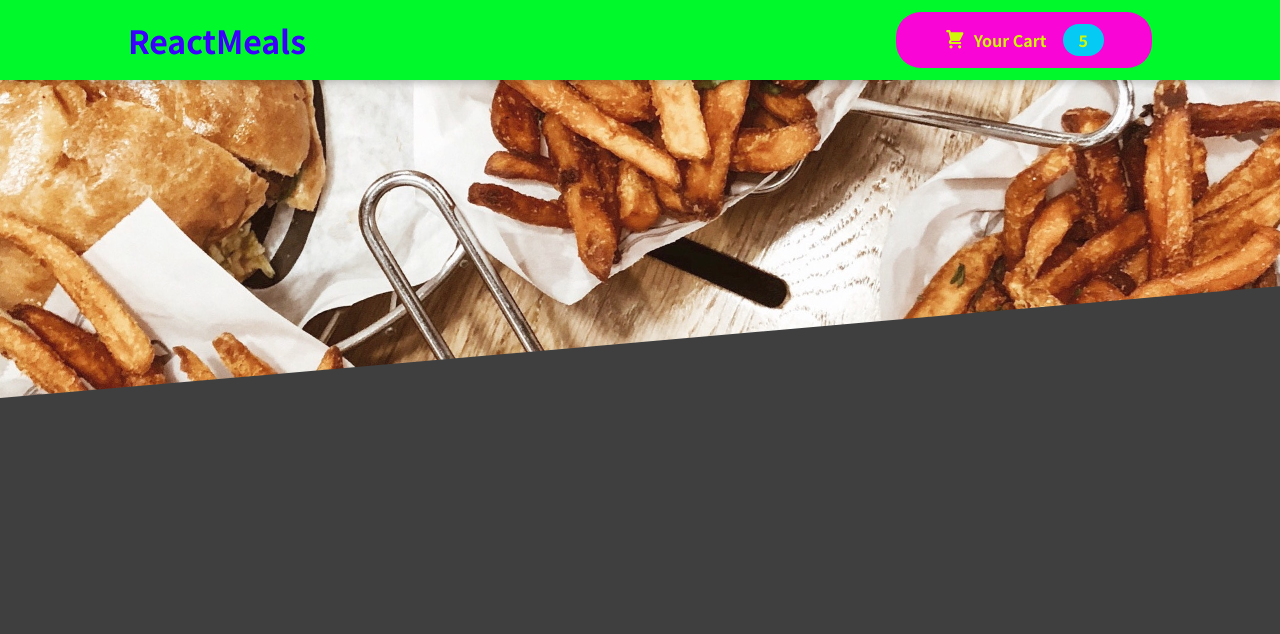
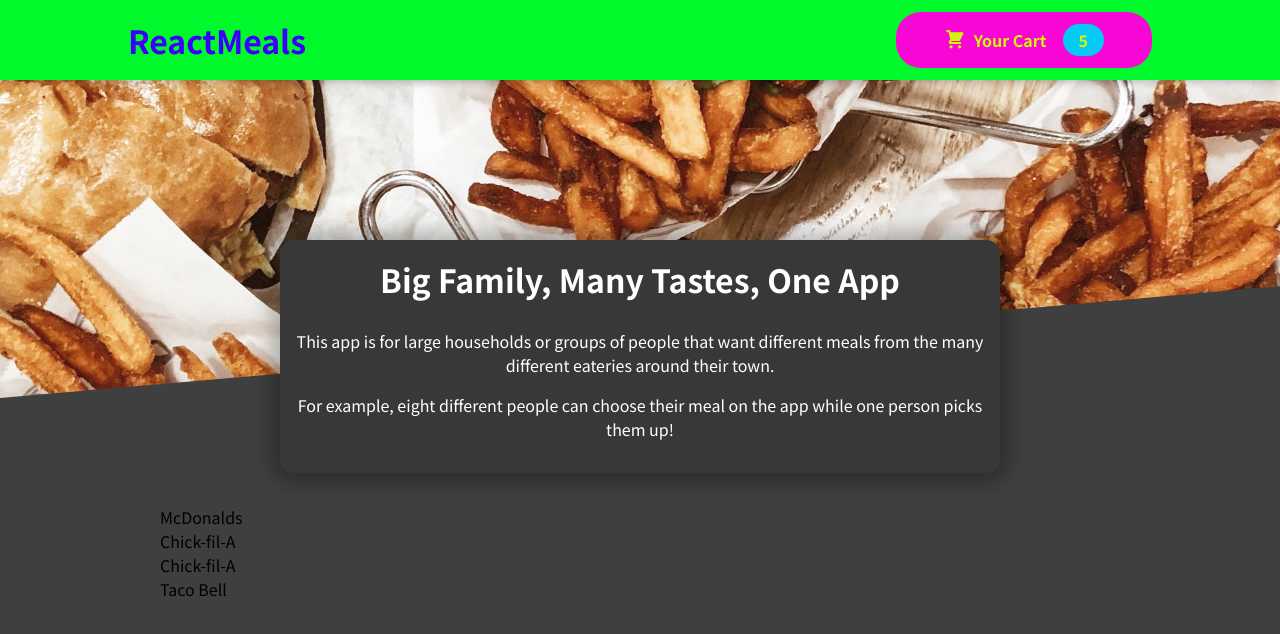
Before and after one commit to maldoalex/react-food-app, a React (Create React App) app: page / in a window 1280 px wide. Shown: the top 634 px of the page. Built offline with nearby package versions, Linux system fonts and the light colour scheme.

Commit message:
Created Meals component

```diff
--- a/src/App.js
+++ b/src/App.js
@@ -1,10 +1,14 @@
 import React, {Fragment} from 'react';
 import Header from "./components/Layout/Header";
+import Meals from './components/Meals/Meals';
 
 function App() {
   return (
     <Fragment>
       <Header />
+      <main>
+        <Meals />
+      </main>
     </Fragment>
   );
 }
--- /dev/null
+++ b/src/components/Meals/AvailableMeals.js
@@ -0,0 +1,49 @@
+import classes from './AvailableMeals.module.css';
+
+const DUMMY_MEALS = [
+  {
+    id: "m1",
+    name: "McDonalds",
+    order: "Big Mac Meal",
+    drink: "Dr. Pepper",
+    other: "Large Size, no onion",
+    price: 8,
+  },
+  {
+    id: "m2",
+    name: "Chick-fil-A",
+    order: "Spicy Sandwich Meal",
+    drink: "Lemonade",
+    other: "Large Size, chick-fil-a sauce",
+    price: 10,
+  },
+  {
+    id: "m3",
+    name: "Chick-fil-A",
+    order: "Nuggets Meal",
+    drink: "Coke",
+    other: "Large Size, 8-count, bbq sauce",
+    price: 11,
+  },
+  {
+    id: "m4",
+    name: "Taco Bell",
+    order: "Chalupa Cravings Box",
+    drink: "Baja Blast",
+    other: "Large Size, extra hot sauce",
+    price: 9,
+  },
+];
+
+const AvailableMeals = () => {
+  const mealsList =  DUMMY_MEALS.map(meal => <li>{meal.name}</li>);
+  return (
+    <section className={classes.meals}>
+      <ul>
+        {mealsList}
+      </ul>
+    </section>
+  )
+}
+
+export default AvailableMeals;
--- /dev/null
+++ b/src/components/Meals/AvailableMeals.module.css
@@ -0,0 +1,24 @@
+.meals {
+  max-width: 60rem;
+  width: 90%;
+  margin: 2rem auto;
+  animation: meals-appear 1s ease-out forwards;
+}
+
+.meals ul {
+  list-style: none;
+  margin: 0;
+  padding: 0;
+}
+
+@keyframes meals-appear {
+  from {
+    opacity: 0;
+    transform: translateY(3rem);
+  }
+
+  to {
+    opacity: 1;
+    transform: translateY(0);
+  }
+}
--- /dev/null
+++ b/src/components/Meals/Meals.js
@@ -0,0 +1,14 @@
+import {Fragment} from 'react';
+import MealsSummary from "./MealsSummary";
+import AvailableMeals from "./AvailableMeals";
+
+const Meals = props => {
+  return (
+    <Fragment>
+      <MealsSummary />
+      <AvailableMeals />
+    </Fragment>
+  )
+};
+
+export default Meals;
--- /dev/null
+++ b/src/components/Meals/MealsSummary.js
@@ -0,0 +1,13 @@
+import classes from './MealsSummary.module.css';
+
+const MealsSummary = () => {
+  return (
+    <section className={classes.summary}>
+      <h2>Big Family, Many Tastes, One App</h2>
+      <p>This app is for large households or groups of people that want different meals from the many different eateries around their town.</p>
+      <p>For example, eight different people can choose their meal on the app while one person picks them up!</p>
+    </section>
+  )
+};
+
+export default MealsSummary;
--- /dev/null
+++ b/src/components/Meals/MealsSummary.module.css
@@ -0,0 +1,18 @@
+.summary {
+  text-align: center;
+  max-width: 45rem;
+  width: 90%;
+  margin: auto;
+  margin-top: -10rem;
+  position: relative;
+  background-color: #383838;
+  color: white;
+  border-radius: 14px;
+  padding: 1rem;
+  box-shadow: 0 1px 18px 10px rgba(0, 0, 0, 0.25);
+}
+
+.summary h2 {
+  font-size: 2rem;
+  margin-top: 0;
+}
```
Also changed, not shown: 1 other file (tests, documents, lock files or other folders).
